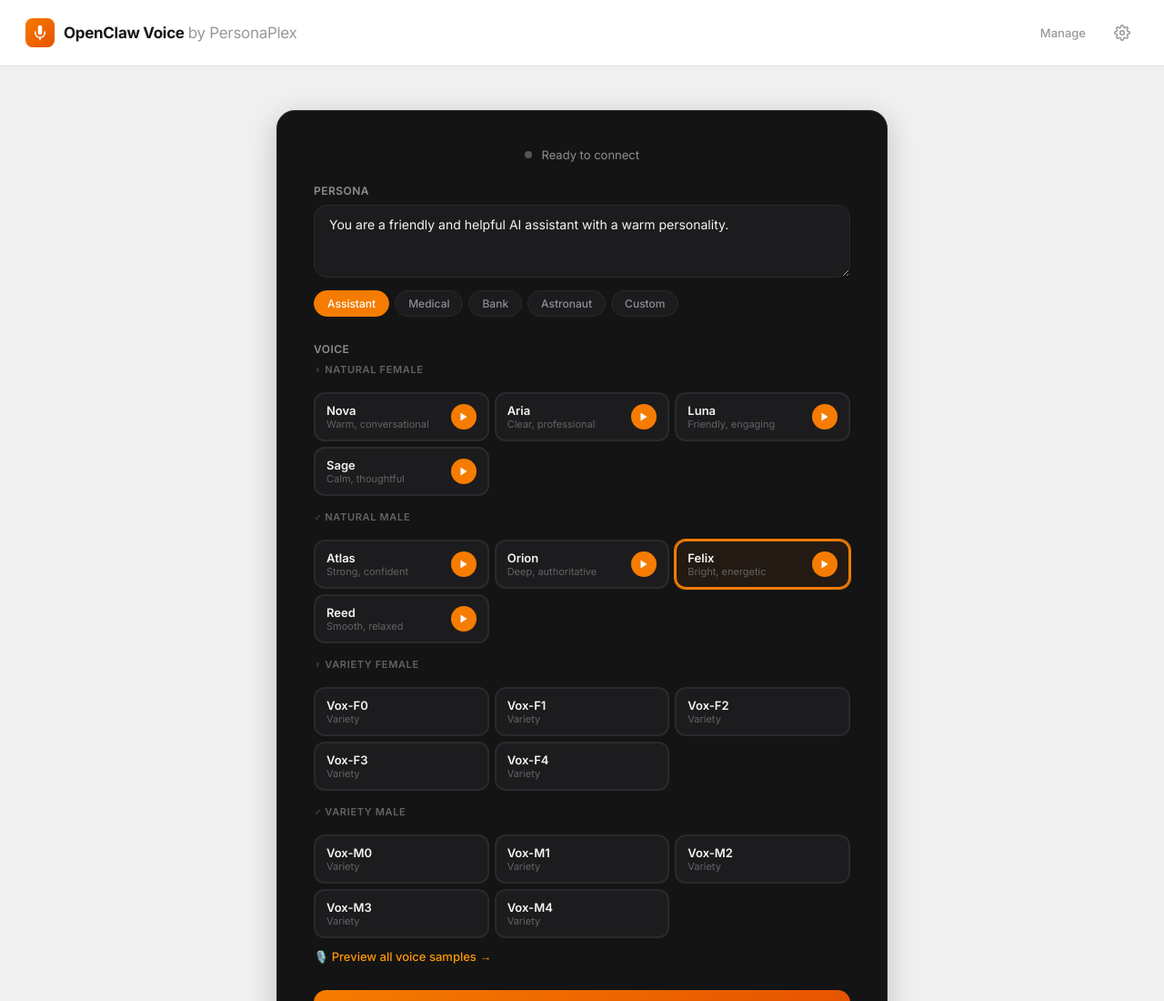
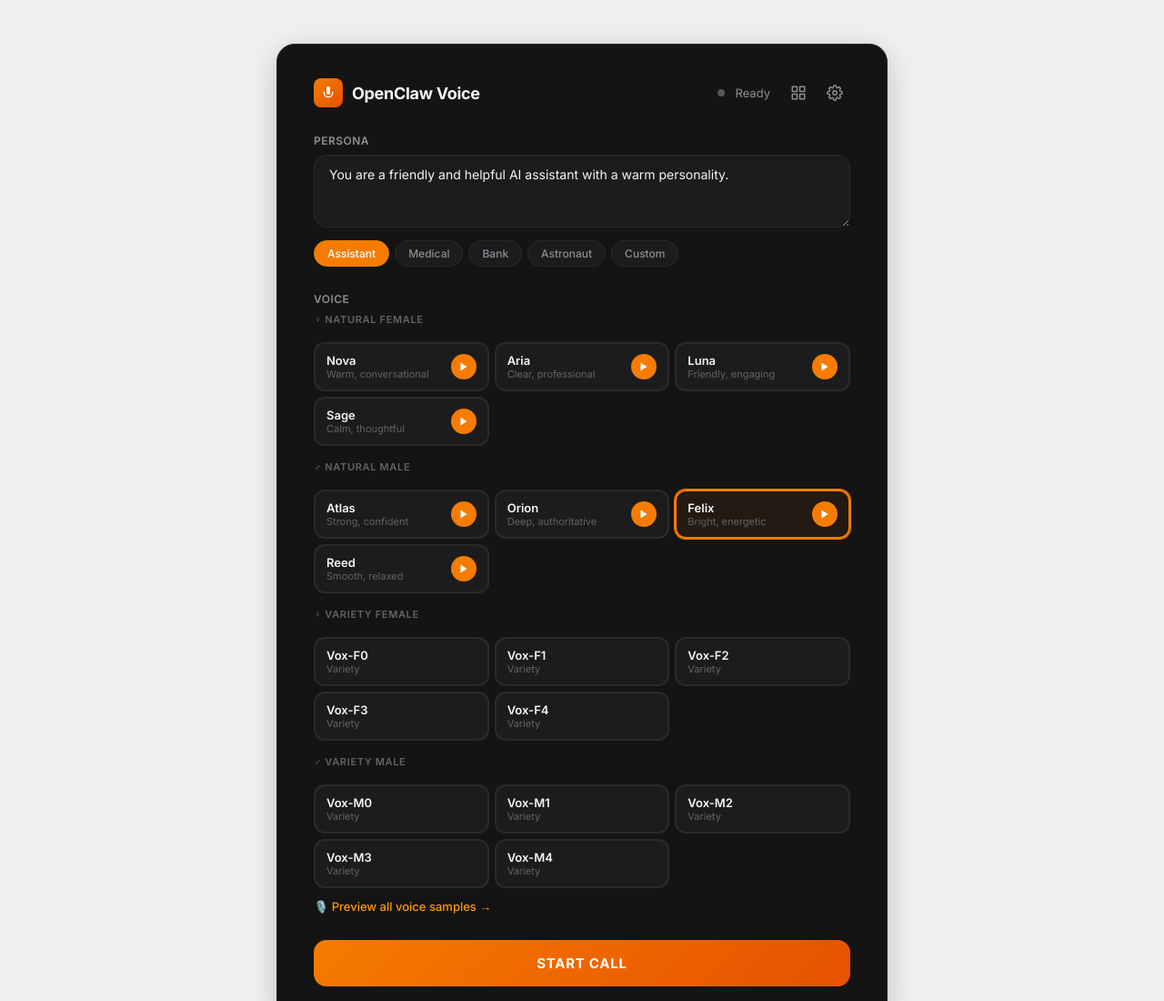
Before and after one commit to ibuildstuffwithai/voice-engine, a website: page public/index.html in a window 1280 px wide. Shown: the top 1100 px of the page at 91% size. Drawn offline with Linux system fonts and the light colour scheme.

Commit message:
Remove top toolbar, move title+icons inside card

```diff
--- a/public/index.html
+++ b/public/index.html
@@ -30,8 +30,8 @@
 
 /* Noise texture removed for white bg */
 
-/* Header */
-.header{width:100%;padding:18px 28px;display:flex;align-items:center;justify-content:space-between;border-bottom:1px solid #ddd;background:#fff}
+/* Header - removed, title is inside the card now */
+.header{display:none}
 .logo{display:flex;align-items:center;gap:10px}
 .logo-icon{width:32px;height:32px;border-radius:8px;background:linear-gradient(135deg,var(--orange),var(--orange-dark));display:flex;align-items:center;justify-content:center}
 .logo-icon svg{width:18px;height:18px;fill:#fff}
@@ -49,6 +49,15 @@
 
 /* Card */
 .card{background:var(--surface);border:1px solid var(--border);border-radius:20px;padding:36px 40px;box-shadow:0 8px 32px rgba(0,0,0,.2)}
+.card-header{display:flex;align-items:center;justify-content:space-between;margin-bottom:28px}
+.card-title{display:flex;align-items:center;gap:10px}
+.card-title .logo-icon{width:32px;height:32px;border-radius:8px;background:linear-gradient(135deg,rgb(245,124,0),rgb(230,81,0));display:flex;align-items:center;justify-content:center;flex-shrink:0}
+.card-title .logo-icon svg{width:16px;height:16px;fill:#fff}
+.card-title h1{font-size:18px;font-weight:700;letter-spacing:-0.3px;color:var(--text);margin:0}
+.card-actions{display:flex;align-items:center;gap:6px}
+.status-inline{display:flex;align-items:center;gap:5px;margin-right:8px}
+.icon-btn{width:34px;height:34px;border-radius:8px;background:transparent;border:none;display:flex;align-items:center;justify-content:center;cursor:pointer;transition:background .15s;color:var(--text-dim);text-decoration:none}
+.icon-btn:hover{background:var(--surface2)}
 
 /* Form */
 .fg{margin-bottom:28px}
@@ -140,26 +149,27 @@
 </head>
 <body>
 
-<div class="header">
-  <div class="logo">
-    <div class="logo-icon">
-      <svg viewBox="0 0 24 24"><path d="M12 1a3 3 0 00-3 3v8a3 3 0 006 0V4a3 3 0 00-3-3z"/><path d="M19 10v2a7 7 0 01-14 0v-2" fill="none" stroke="#fff" stroke-width="2"/><line x1="12" y1="19" x2="12" y2="23" stroke="#fff" stroke-width="2"/></svg>
-    </div>
-    <h1>OpenClaw Voice<span>by PersonaPlex</span></h1>
-  </div>
-  <div class="header-right">
-    <a href="manage.html" class="header-link">Manage</a>
-    <button class="gear-btn" onclick="openSettings()" title="Settings">
-      <svg viewBox="0 0 24 24" fill="none" stroke="currentColor" stroke-width="2" stroke-linecap="round" stroke-linejoin="round"><circle cx="12" cy="12" r="3"/><path d="M19.4 15a1.65 1.65 0 00.33 1.82l.06.06a2 2 0 01-2.83 2.83l-.06-.06a1.65 1.65 0 00-1.82-.33 1.65 1.65 0 00-1 1.51V21a2 2 0 01-4 0v-.09A1.65 1.65 0 009 19.4a1.65 1.65 0 00-1.82.33l-.06.06a2 2 0 01-2.83-2.83l.06-.06A1.65 1.65 0 004.68 15a1.65 1.65 0 00-1.51-1H3a2 2 0 010-4h.09A1.65 1.65 0 004.6 9a1.65 1.65 0 00-.33-1.82l-.06-.06a2 2 0 012.83-2.83l.06.06A1.65 1.65 0 009 4.68a1.65 1.65 0 001-1.51V3a2 2 0 014 0v.09a1.65 1.65 0 001 1.51 1.65 1.65 0 001.82-.33l.06-.06a2 2 0 012.83 2.83l-.06.06A1.65 1.65 0 0019.4 9a1.65 1.65 0 001.51 1H21a2 2 0 010 4h-.09a1.65 1.65 0 00-1.51 1z"/></svg>
-    </button>
-  </div>
-</div>
+<!-- header removed, title is inside the card -->
 
 <div class="main">
   <div class="card" id="setupCard">
-    <div class="status">
-      <span class="status-dot disconnected" id="statusDot"></span>
-      <span class="status-text" id="statusText">Ready to connect</span>
+    <div class="card-header">
+      <div class="card-title">
+        <div class="logo-icon"><svg viewBox="0 0 24 24"><path d="M12 1a3 3 0 00-3 3v8a3 3 0 006 0V4a3 3 0 00-3-3z"/><path d="M19 10v2a7 7 0 01-14 0v-2" fill="none" stroke="#fff" stroke-width="2"/></svg></div>
+        <h1>OpenClaw Voice</h1>
+      </div>
+      <div class="card-actions">
+        <div class="status-inline">
+          <span class="status-dot disconnected" id="statusDot"></span>
+          <span class="status-text" id="statusText">Ready</span>
+        </div>
+        <a href="manage.html" class="icon-btn" title="Manage">
+          <svg width="18" height="18" viewBox="0 0 24 24" fill="none" stroke="currentColor" stroke-width="2" stroke-linecap="round" stroke-linejoin="round"><rect x="3" y="3" width="7" height="7"/><rect x="14" y="3" width="7" height="7"/><rect x="3" y="14" width="7" height="7"/><rect x="14" y="14" width="7" height="7"/></svg>
+        </a>
+        <button class="icon-btn" onclick="openSettings()" title="Settings">
+          <svg width="18" height="18" viewBox="0 0 24 24" fill="none" stroke="currentColor" stroke-width="2" stroke-linecap="round" stroke-linejoin="round"><circle cx="12" cy="12" r="3"/><path d="M19.4 15a1.65 1.65 0 00.33 1.82l.06.06a2 2 0 01-2.83 2.83l-.06-.06a1.65 1.65 0 00-1.82-.33 1.65 1.65 0 00-1 1.51V21a2 2 0 01-4 0v-.09A1.65 1.65 0 009 19.4a1.65 1.65 0 00-1.82.33l-.06.06a2 2 0 01-2.83-2.83l.06-.06A1.65 1.65 0 004.68 15a1.65 1.65 0 00-1.51-1H3a2 2 0 010-4h.09A1.65 1.65 0 004.6 9a1.65 1.65 0 00-.33-1.82l-.06-.06a2 2 0 012.83-2.83l.06.06A1.65 1.65 0 009 4.68a1.65 1.65 0 001-1.51V3a2 2 0 014 0v.09a1.65 1.65 0 001 1.51 1.65 1.65 0 001.82-.33l.06-.06a2 2 0 012.83 2.83l-.06.06A1.65 1.65 0 0019.4 9a1.65 1.65 0 001.51 1H21a2 2 0 010 4h-.09a1.65 1.65 0 00-1.51 1z"/></svg>
+        </button>
+      </div>
     </div>
 
     <div class="fg">
```
